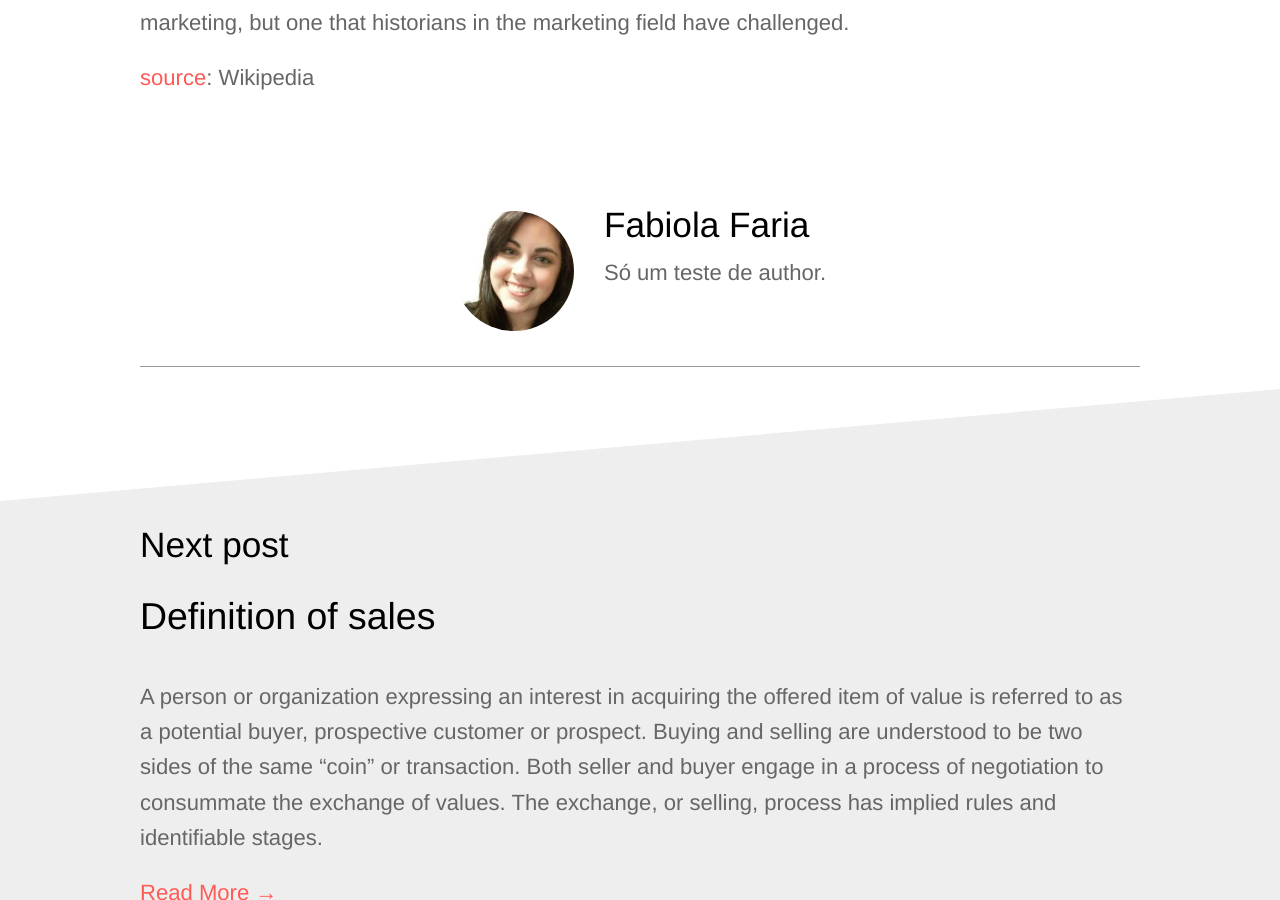
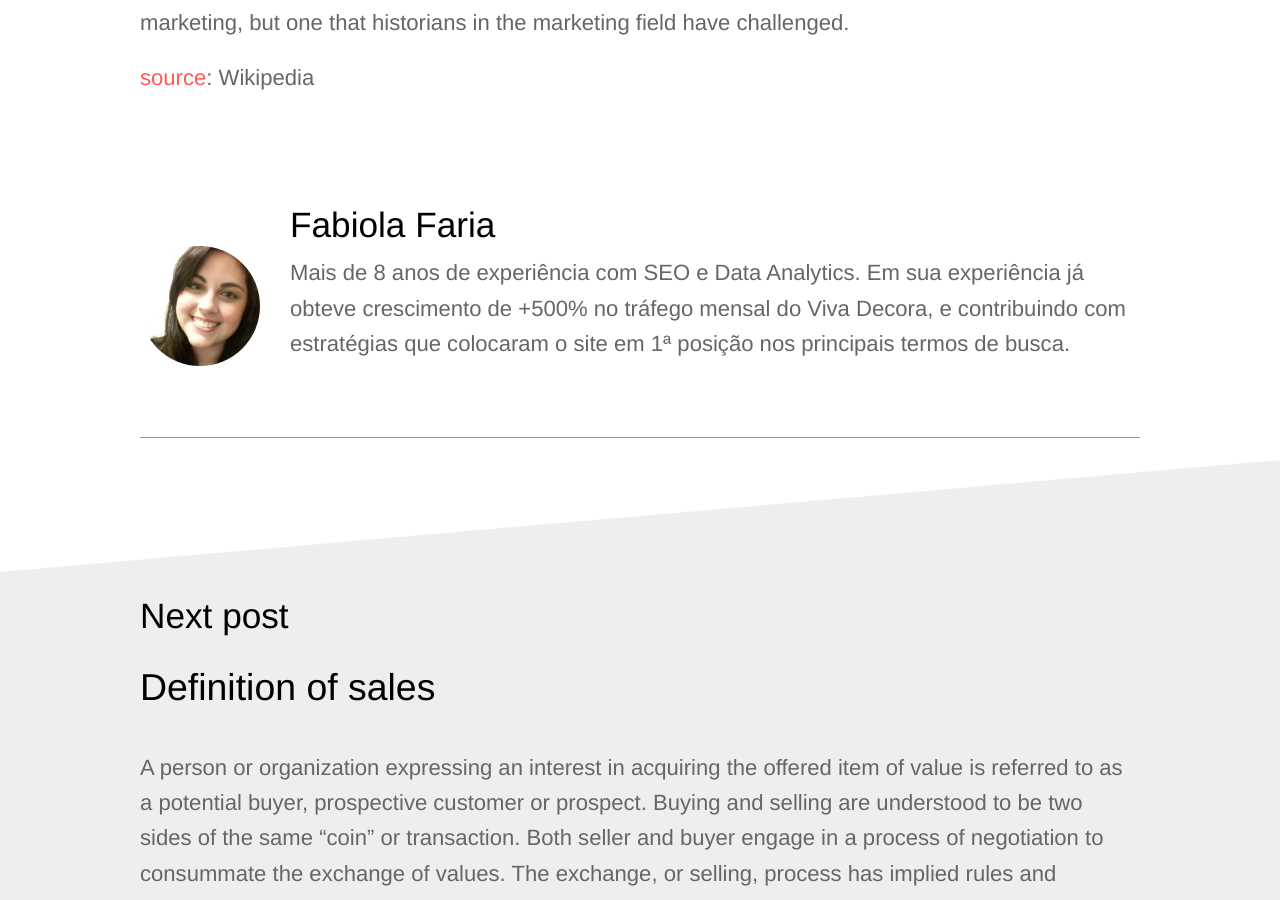
Before and after one commit to seoanalytics/seoanalytics.github.io, a Jekyll site: the page built from _posts/2016-08-12-the-history-of-marketing.md, in a window 1280 px wide and 900 px high, scrolled down 3562 px. Built offline with Jekyll 4.4.1, drawn with Linux system fonts in a browser that asks for light colours; comment, search, counter and statistics services are not loaded.

Commit message:
Updated '_config.yml' via CloudCannon

```diff
--- a/_config.yml
+++ b/_config.yml
@@ -12,7 +12,8 @@ description: Jekyll template with example content for a web agency.
 # Author settings
 author: Fabiola Faria # add your name
 author-pic: fabiola-foto.jpg
-about-author: Só um teste de author.
+about-author: Mais de 8 anos de experiência com SEO e Data Analytics. Em sua experiência já obteve crescimento de +500% no tráfego mensal do Viva Decora, e contribuindo com estratégias que colocaram o site em 1ª posição nos principais termos de busca.
+
 name:
 email:
 twitter: # twitter username without the @ symbol
```
